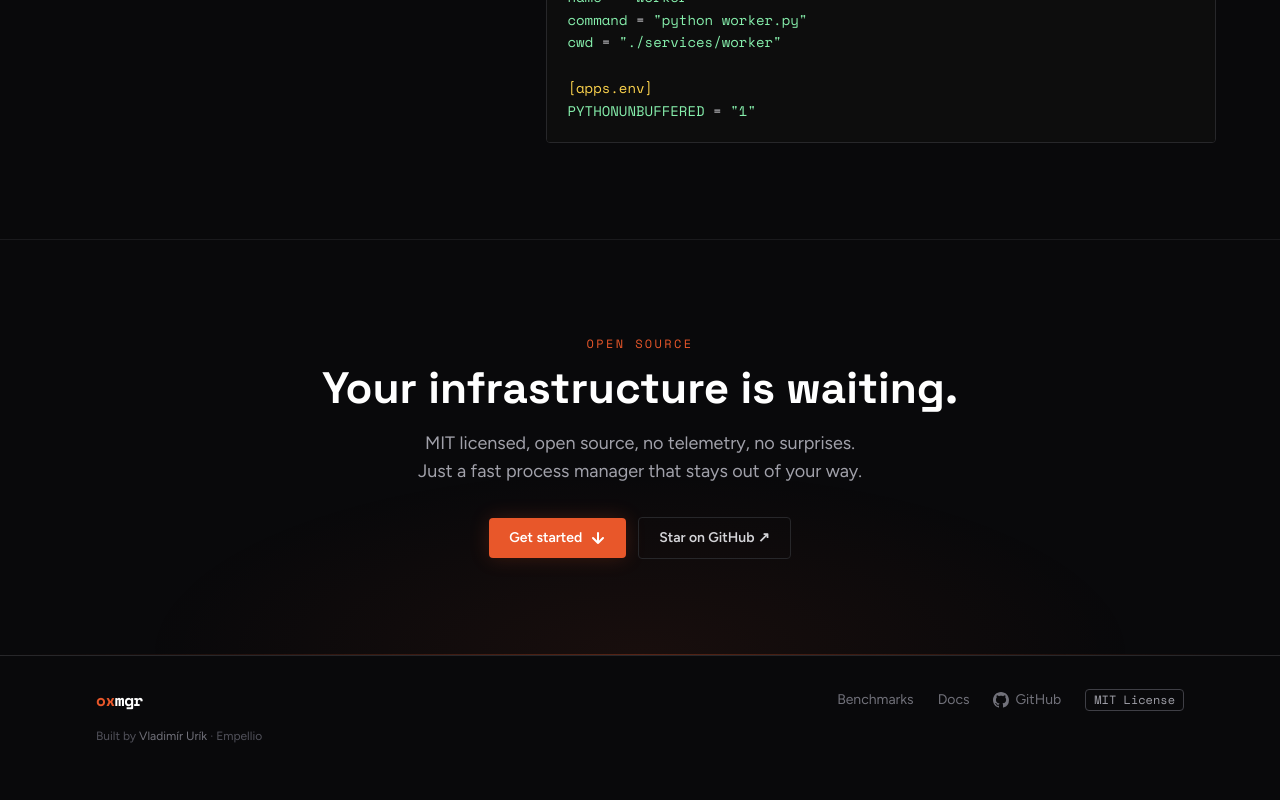
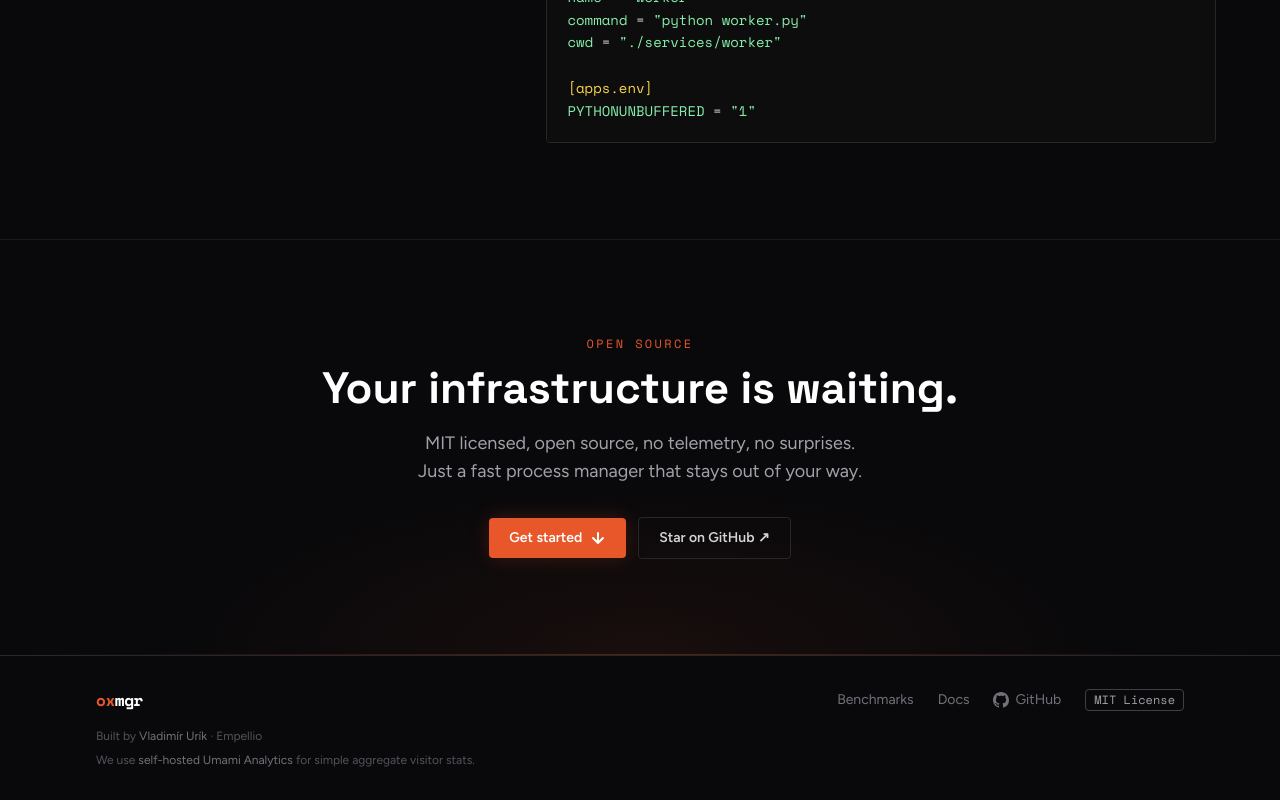
Before and after one commit to Vladimir-Urik/OxMgr-Website, a SvelteKit app: page / in a window 1280 px wide. Shown: the part 4323-5123 px from the top of the page. Before the commit the page ends 5099 px from the top, so only its background shows below. Built offline with nearby package versions, Linux system fonts and the light colour scheme; no server answers.

Commit message:
Add umami tracking

```diff
--- a/src/app.html
+++ b/src/app.html
@@ -52,6 +52,11 @@
 			href="https://fonts.googleapis.com/css2?family=JetBrains+Mono:wght@400;700&family=Space+Grotesk:wght@400;500;600;700&family=Space+Mono:wght@400;700&family=Figtree:wght@400;500;600&display=swap"
 			rel="stylesheet"
 		/>
+		<script
+			defer
+			src="https://stats.cenly.cz/script.js"
+			data-website-id="69662a9e-f5d7-40cd-bfc5-76245e5ac9bb"
+		></script>
 		%sveltekit.head%
 	</head>
 	<body data-sveltekit-preload-data="hover" class="bg-zinc-950 text-zinc-100 antialiased">
--- a/src/routes/+layout.svelte
+++ b/src/routes/+layout.svelte
@@ -44,5 +44,13 @@
 				class="text-zinc-500 hover:text-white transition-colors">Vladimír Urík</a
 			> · Empellio
 		</p>
+		<p class="text-xs text-zinc-600 mt-2">
+			We use <a
+				href="https://umami.is"
+				target="_blank"
+				rel="noopener noreferrer"
+				class="text-zinc-500 hover:text-white transition-colors">self-hosted Umami Analytics</a
+			> for simple aggregate visitor stats.
+		</p>
 	</div>
 </footer>
```
Also changed, not shown: 1 other file (tests, documents, lock files or other folders).
